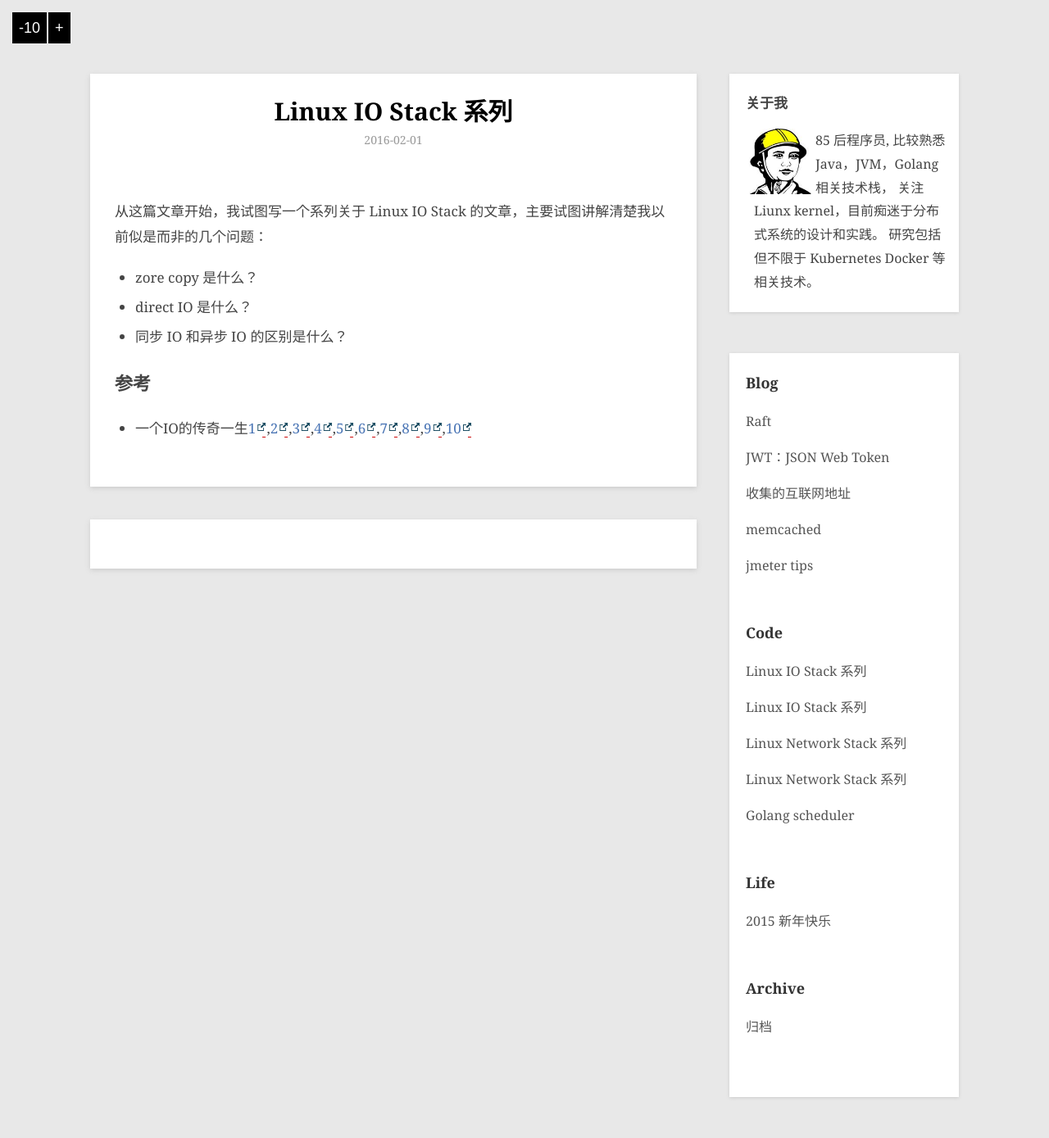
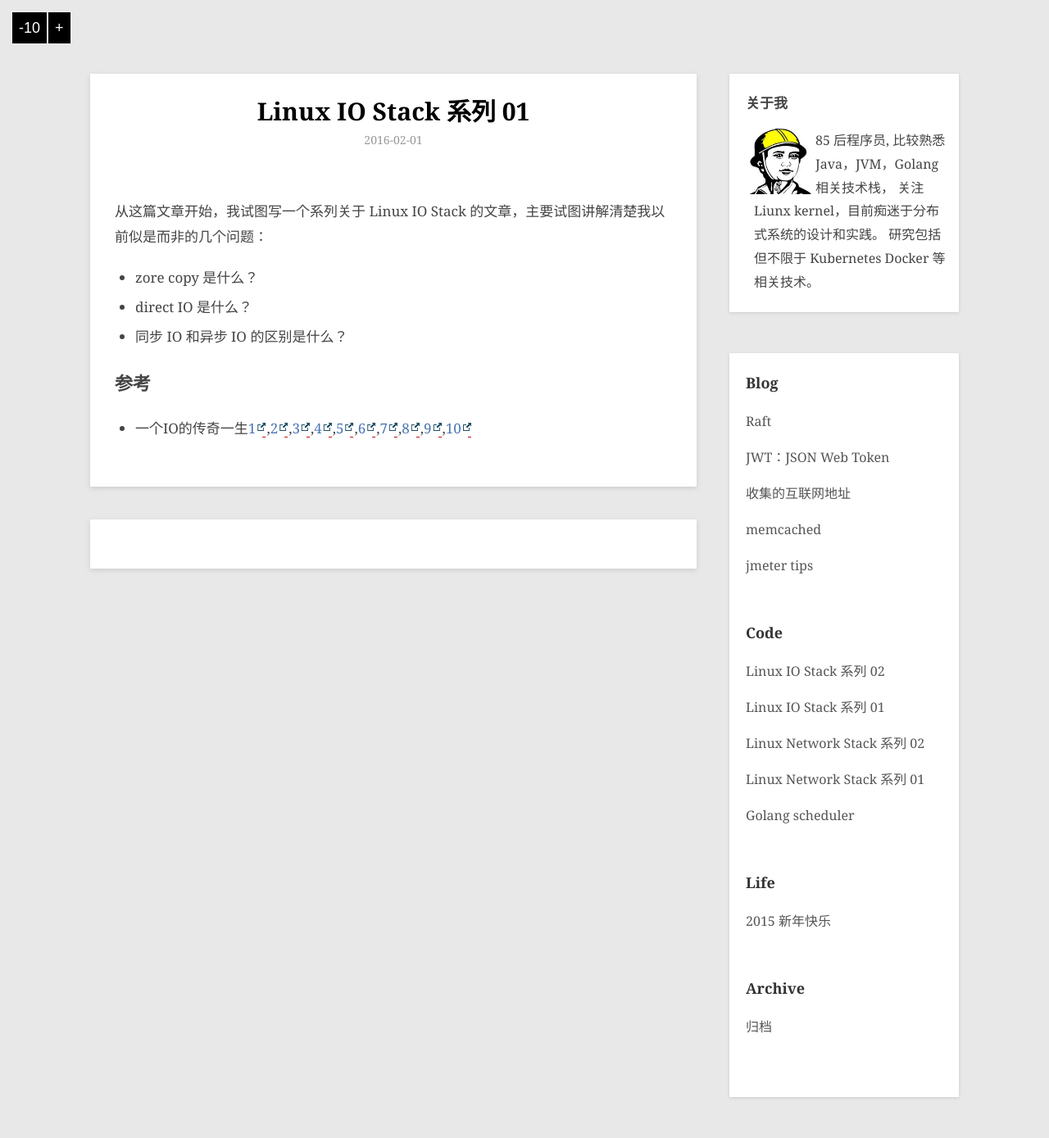
Before and after one commit to hushi55/hushi55.github.io, a Jekyll site: the page built from _posts/code/2016-02-01-linux-IO-stack-01.md, in a window 1280 px wide. Shown: the whole page at 82% size. Built offline with Jekyll 4.4.1, drawn with Linux system fonts in a browser that asks for light colours; Markdown is read by kramdown in place of the engine named in the settings; comment, search, counter and statistics services are not loaded.

Commit message:
rename title

```diff
--- a/_posts/code/2016-01-27-linux-network-stack-01.md
+++ b/_posts/code/2016-01-27-linux-network-stack-01.md
@@ -1,6 +1,6 @@
 ---
 layout: post
-title: Linux Network Stack 系列
+title: Linux Network Stack 系列 01
 description: Linux 网络栈系列文章第一篇
 category: code
 tags: [linux, Network]
--- a/_posts/code/2016-01-28-linux-network-stack-02.md
+++ b/_posts/code/2016-01-28-linux-network-stack-02.md
@@ -1,6 +1,6 @@
 ---
 layout: post
-title: Linux Network Stack 系列
+title: Linux Network Stack 系列 02
 description: Linux 网络栈系列文章第二篇
 category: code
 tags: [linux, Network]
--- a/_posts/code/2016-02-01-linux-IO-stack-01.md
+++ b/_posts/code/2016-02-01-linux-IO-stack-01.md
@@ -1,6 +1,6 @@
 ---
 layout: post
-title: Linux IO Stack 系列
+title: Linux IO Stack 系列 01
 description: Linux IO 栈系列文章第一篇
 category: code
 tags: [linux, IO]
--- a/_posts/code/2016-02-02-linux-IO-stack-02.md
+++ b/_posts/code/2016-02-02-linux-IO-stack-02.md
@@ -1,6 +1,6 @@
 ---
 layout: post
-title: Linux IO Stack 系列
+title: Linux IO Stack 系列 02
 description: Linux IO 栈系列文章第二篇
 category: code
 tags: [linux, IO]
```
